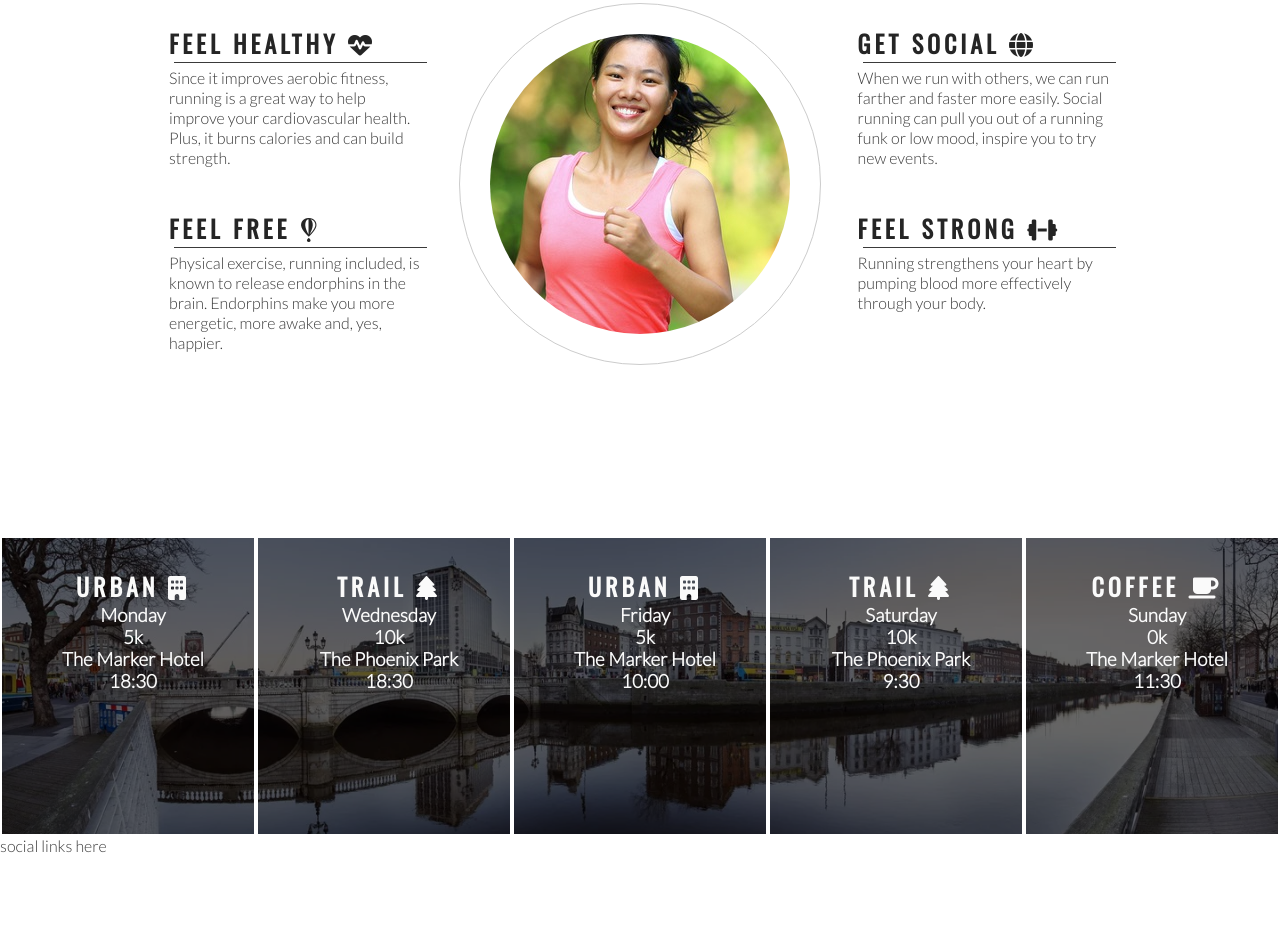
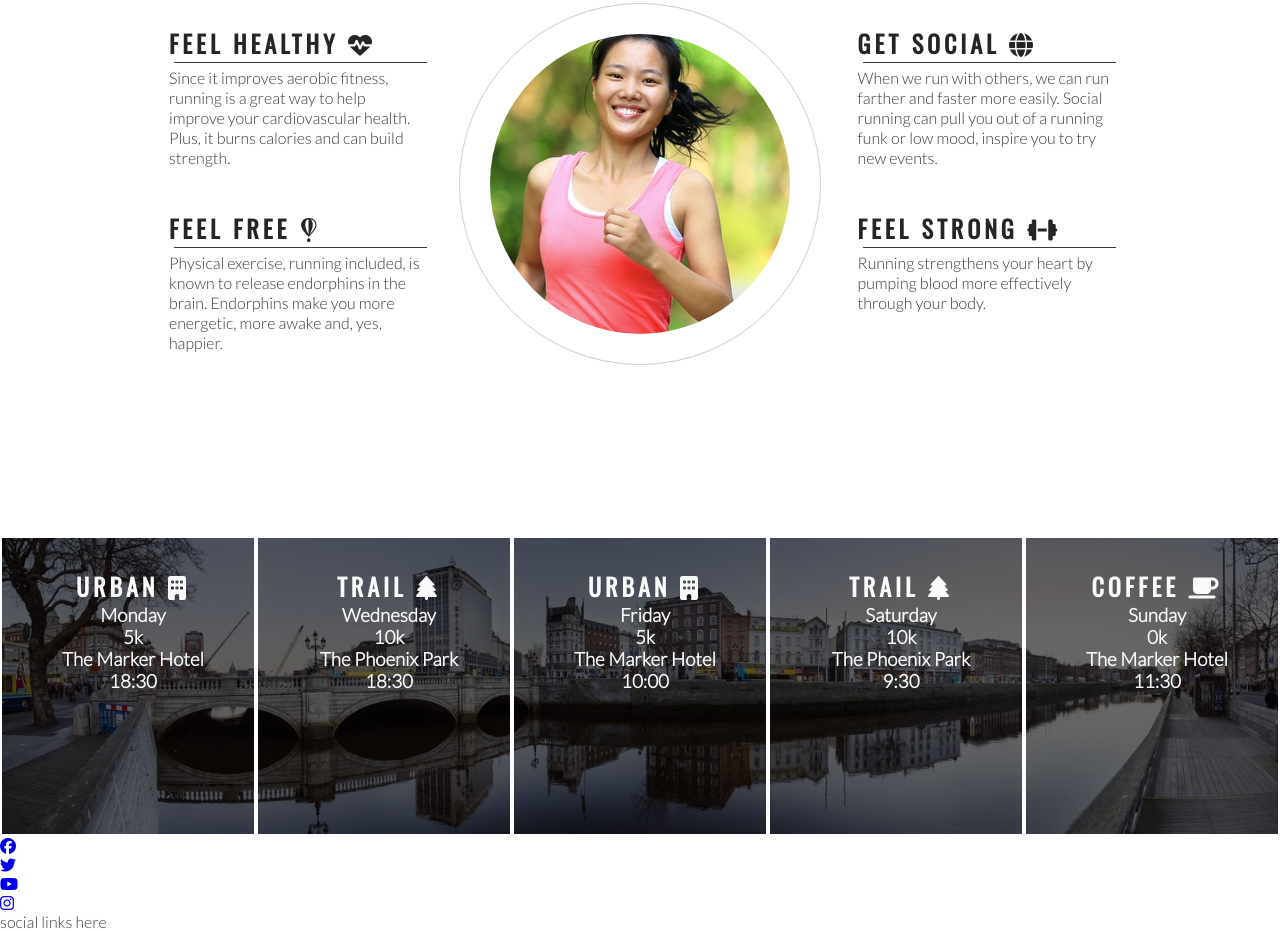
Before and after one commit to rocrill/Love-Running-project, a plain HTML site: page index.html in a window 1280 px wide. Shown: the part 759-1690 px from the top of the page. Before the commit the page ends 1614 px from the top, so only its background shows below. Drawn offline with nearby package versions, Linux system fonts and the light colour scheme.

Commit message:
add social media icons and links

```diff
--- a/index.html
+++ b/index.html
@@ -119,6 +119,17 @@
 </div>
     </section>
     <footer>
+        <ul>
+            <li><a href="https://www.facebook.com/" target="_blank" rel="noopener" aria-label="Visit our Facebook page (opens in a new tab)"><i class="fab fa-facebook"></i></a>
+            </li>
+            <li><a href="https://twitter.com/" target="_blank" rel="noopener" aria-label="Visit our Twitter page (opens in a new tab)"><i class="fab fa-twitter"></i></a>
+            </li>
+            <li><a href="https://www.youtube.com/" target="_blank" rel="noopener" aria-label="Visit our YouTube page (opens in a new tab)"><i class="fab fa-youtube"></i></a>
+            </li>
+            <li><a href="https://www.instagram.com/" target="_blank" rel="noopener" aria-label="Visit our Instagram page (opens in a new tab)"><i class="fab fa-instagram"></i></a>
+            </li>
+
+            </ul>
         social links here
     </footer>
 
```
